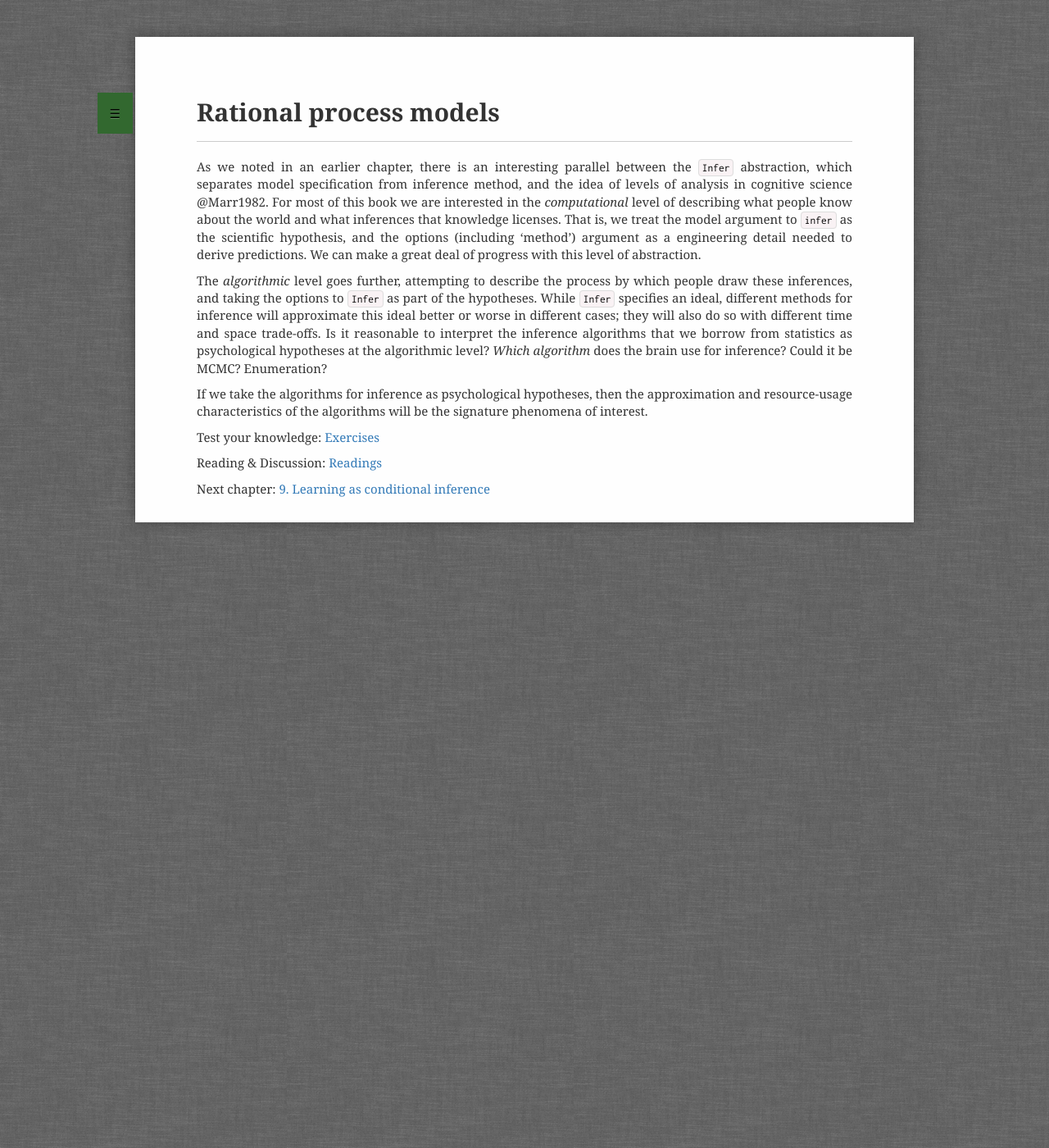
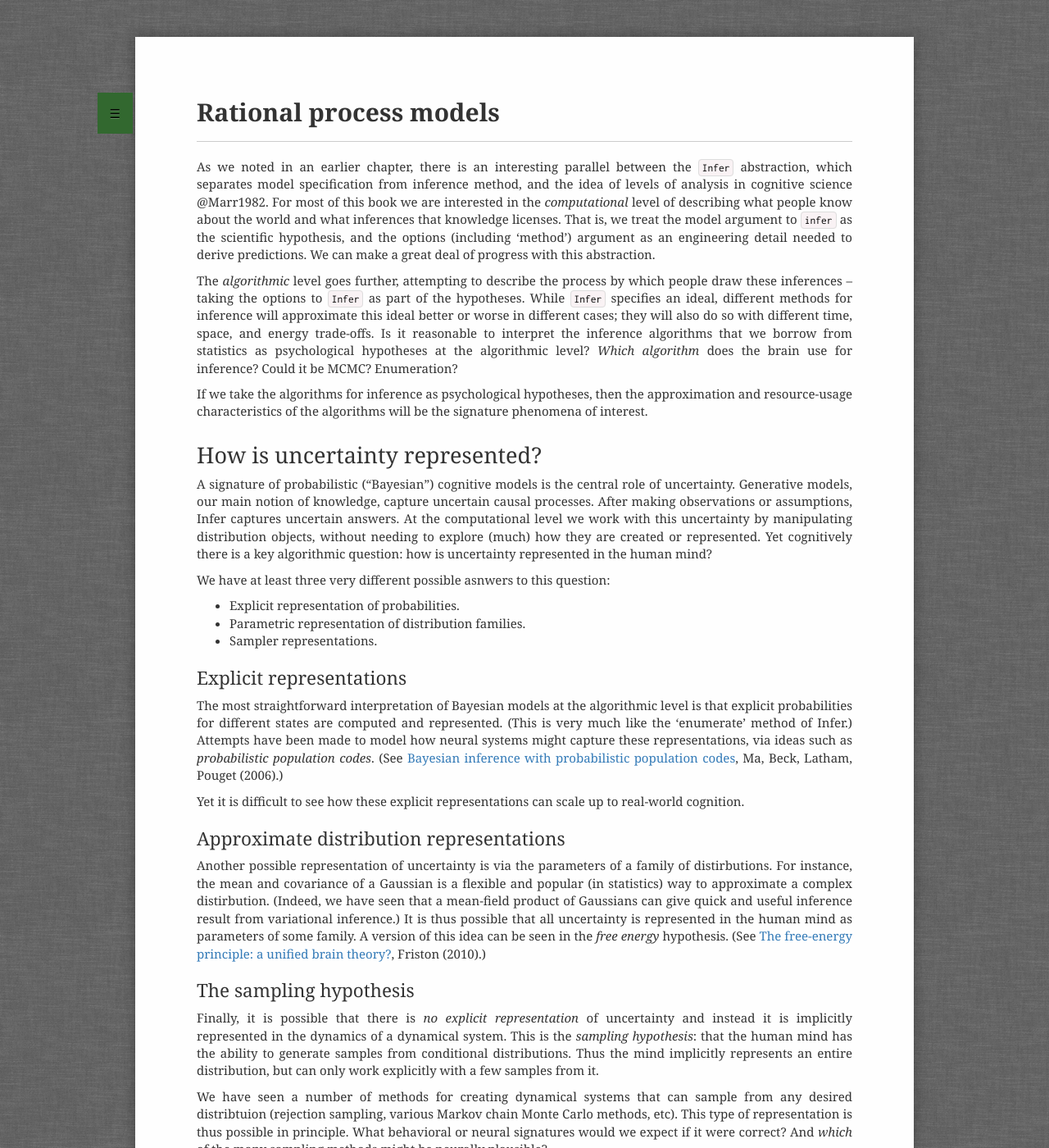
Before and after one commit to probmods/probmods2, a Jekyll site: the page built from chapters/process-models.md, in a window 1280 px wide and 1400 px high. Shown: the whole window at 82% size. Built offline with Jekyll 4.4.1, drawn with Linux system fonts in a browser that asks for light colours; a script that is not in the unit is left out; some of the changed text lies outside the part shown.

Commit message:
initial revision sketch for process models

```diff
--- a/chapters/process-models.md
+++ b/chapters/process-models.md
@@ -15,11 +15,11 @@
 
 As we noted in an earlier chapter, there is an interesting parallel between the `Infer` abstraction, which separates model specification from inference method, and the idea of levels of analysis in cognitive science @Marr1982.
 For most of this book we are interested in the *computational* level of describing what people know about the world and what inferences that knowledge licenses.
-That is, we treat the model argument to `infer` as the scientific hypothesis, and the options (including 'method') argument as a engineering detail needed to derive predictions.
-We can make a great deal of progress with this level of abstraction.
+That is, we treat the model argument to `infer` as the scientific hypothesis, and the options (including 'method') argument as an engineering detail needed to derive predictions.
+We can make a great deal of progress with this abstraction.
 
-The *algorithmic* level goes further, attempting to describe the process by which people draw these inferences, and taking the options to `Infer` as part of the hypotheses.
-While `Infer` specifies an ideal, different methods for inference will approximate this ideal better or worse in different cases; they will also do so with different time and space trade-offs.
+The *algorithmic* level goes further, attempting to describe the process by which people draw these inferences -- taking the options to `Infer` as part of the hypotheses.
+While `Infer` specifies an ideal, different methods for inference will approximate this ideal better or worse in different cases; they will also do so with different time, space, and energy trade-offs.
 Is it reasonable to interpret the inference algorithms that we borrow from statistics as psychological hypotheses at the algorithmic level? *Which algorithm* does the brain use for inference? Could it be MCMC? Enumeration?
 
 If we take the algorithms for inference as psychological hypotheses, then the approximation and resource-usage characteristics of the algorithms will be the signature phenomena of interest.
@@ -32,27 +32,45 @@
  - amortized inference.
  - neural implementation.
 
-
+  -->
 
 # How is uncertainty represented?
 
+A signature of probabilistic ("Bayesian") cognitive models is the central role of uncertainty. Generative models, our main notion of knowledge, capture uncertain causal processes. After making observations or assumptions, Infer captures uncertain answers. At the computational level we work with this uncertainty by manipulating distribution objects, without needing to explore (much) how they are created or represented. Yet cognitively there is a key algorithmic question: how is uncertainty represented in the human mind?
+
+We have at least three very different possible asnwers to this question:
+
+- Explicit representation of probabilities.
+- Parametric representation of distribution families.
+- Sampler representations.
+
+
 ## Explicit representations
 
-Population codes ad such. Difficulty of computation, scaling.
+The most straightforward interpretation of Bayesian models at the algorithmic level is that explicit probabilities for different states are computed and represented. (This is very much like the 'enumerate' method of Infer.) Attempts have been made to model how neural systems might capture these representations, via ideas such as *probabilistic population codes*. (See [Bayesian inference with probabilistic population codes](https://www.nature.com/articles/nn1790), Ma, Beck, Latham, Pouget (2006).)
+
+Yet it is difficult to see how these explicit representations can scale up to real-world cognition.
+<!--
+Population codes and such. Difficulty of computation, scaling.
+-->
 
 ## Approximate distribution representations
 
-The variational hypothesis
-
-Free energy?
+Another possible representation of uncertainty is via the parameters of a family of distirbutions. For instance, the mean and covariance of a Gaussian is a flexible and popular (in statistics) way to approximate a complex distirbution. (Indeed, we have seen that a mean-field product of Gaussians can give quick and useful inference result from variational inference.) It is thus possible that all uncertainty is represented in the human mind as parameters of some family. A version of this idea can be seen in the *free energy* hypothesis. (See [The free-energy principle: a unified brain theory?](https://www.nature.com/articles/nrn2787), Friston (2010).)
 
 ## The sampling hypothesis
 
-Note that this implies that there is no explicit representation of uncertainty. Instead it will be represented implicitly in the dynamics of the system.
+Finally, it is possible that there is *no explicit representation* of uncertainty and instead it is implicitly represented in the dynamics of a dynamical system. This is the *sampling hypothesis*: that the human mind has the ability to generate samples from conditional distributions. Thus the mind implicitly represents an entire distribution, but can only work explicitly with a few samples from it.
+
+We have seen a number of methods for creating dynamical systems that can sample from any desired distribtuion (rejection sampling, various Markov chain Monte Carlo methods, etc). This type of representation is thus possible in principle. What behavioral or neural signatures would we expect if it were correct? And *which* of the many sampling methods might be neurally plausible?
+
+<!--
 
 Gibbs sampling and jay's recurrent networks.
 
 one and done.
+
+-->
 
 ### Approximate samples
 
@@ -66,7 +84,7 @@
 
 
 
-  -->
+
 
 
 Test your knowledge: [Exercises]({{site.baseurl}}/exercises/process-models.html)
--- /dev/null
+++ b/readings/process-models.md
@@ -0,0 +1,36 @@
+---
+layout: exercise
+title: "Rational process models - readings"
+description: "The psychological reality of inference algorithms."
+---
+
+Rational Use of Cognitive Resources: Levels of Analysis Between the Computational and the Algorithmic, Griffiths, Lieder, Goodman (2015).
+
+**One and Done** :One concern about Bayesian models is that inference takes too long. But what if you actually didn't need to run MCMC that long? @vul2014one
+
+One and Done? Optimal Decisions From Very Few Samples, Vul, Goodman, Griffiths, Tenenbaum (2014). Cognitive Science.
+
+Remembrance of inferences past: Amortization in human hypothesis generation. Dasgupta, Schulz, Goodman & Gershman. (2018). Cognition.
+
+The anchoring bias reflects rational use of cognitive resources. Lieder, F., Griffiths, T. L., Huys, Q. J. M., & Goodman, N. D. (2018). Psychonomic Bulletin & Review.
+
+Empirical evidence for resource-rational anchoring and adjustment. Lieder, F., Griffiths, T. L., Huys, Q. J. M., & Goodman, N. D. (2018). Psychonomic Bulletin & Review.
+
+**Perceptual instability as MCMC** Could sampling explain perceptual instability? @gershman2009perceptual
+
+Perceptual Multistability as Markov Chain Monte Carlo Inference. Gershman, Vul, Tenenbaum (2009).
+
+Theory Acquisition as Stochastic Search. Ullman, Goodman, and Tenenbaum (2010).
+
+Exemplar models as a mechanism for performing Bayesian inference. Shi, Griffiths, Feldman, Sanborn (2010).
+
+
+# Evolutionary algorithms, Bayesian inference, and the mind
+
+@suchow2017evolution
+
+## Reading questions:
+
+a) In what way is evolutionary dynamics like Bayesian inference?
+
+b) A number of different inference algorithms are discussed. What are the consequences of one of them being used for a particular process (like working memory) as opposed to another one?
```
Also changed, not shown: readings/inference-algorithms.md (+0 -14 lines).
